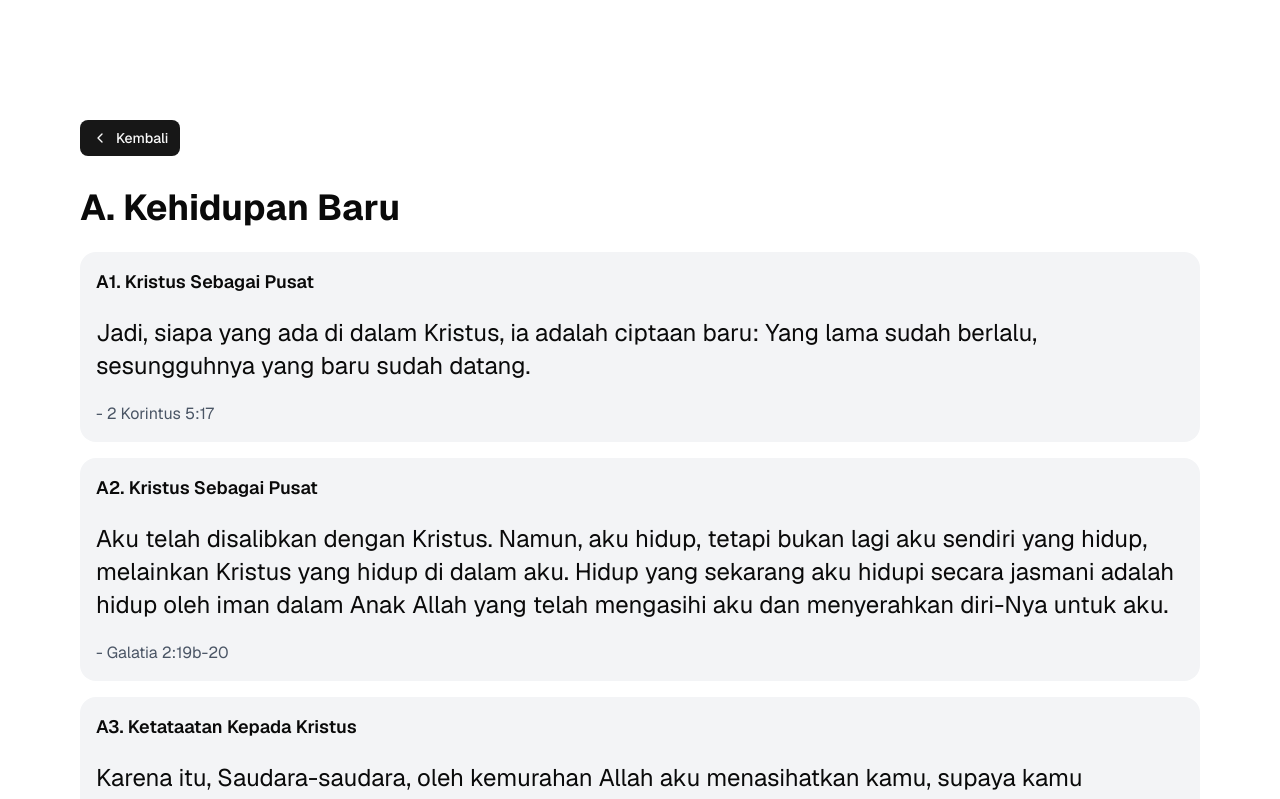
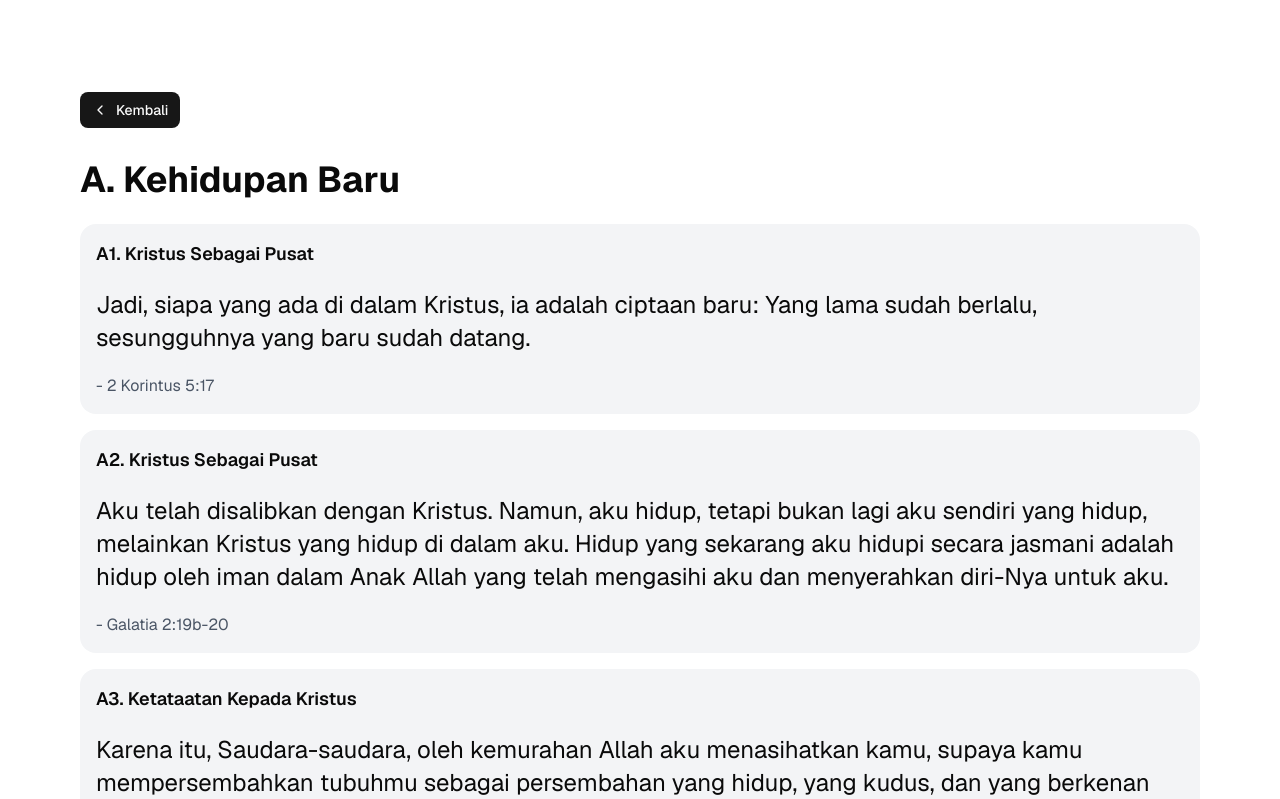
Before and after one commit to NovqiGarrix/web-ayat-hafalan, a Next.js app: page /labels/A in a window 1280 px wide. Shown: the top 799 px of the page. Built offline with nearby package versions, Linux system fonts and the light colour scheme.

Commit message:
fix: adjust padding for main element in Home and LabelPage components

```diff
--- a/src/app/labels/[label]/page.tsx
+++ b/src/app/labels/[label]/page.tsx
@@ -58,7 +58,7 @@ export default async function LabelPage({ params }: LabelPageProps) {
 
     return (
         <div className="font-sans p-8 gap-16 sm:p-20">
-            <main className="pt-10">
+            <main className="pt-3">
                 <Button asChild>
                     <Link href="/">
                         <ChevronLeftIcon className="size-4" /> Kembali
--- a/src/app/page.tsx
+++ b/src/app/page.tsx
@@ -9,7 +9,7 @@ export const metadata: Metadata = {
 export default function Home() {
   return (
     <div className="font-sans grid grid-rows-[20px_1fr_20px] min-h-screen p-8 gap-16 sm:p-20">
-      <main className="pt-10">
+      <main className="pt-3">
         <h1 className="text-4xl font-bold">Ayat Hafalan</h1>
 
         {/* List ayat hafalan */}
```
